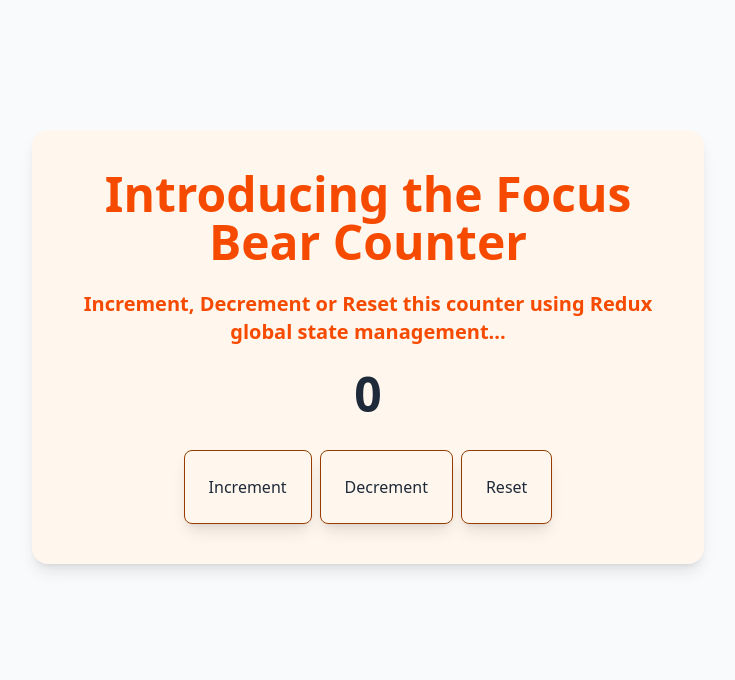
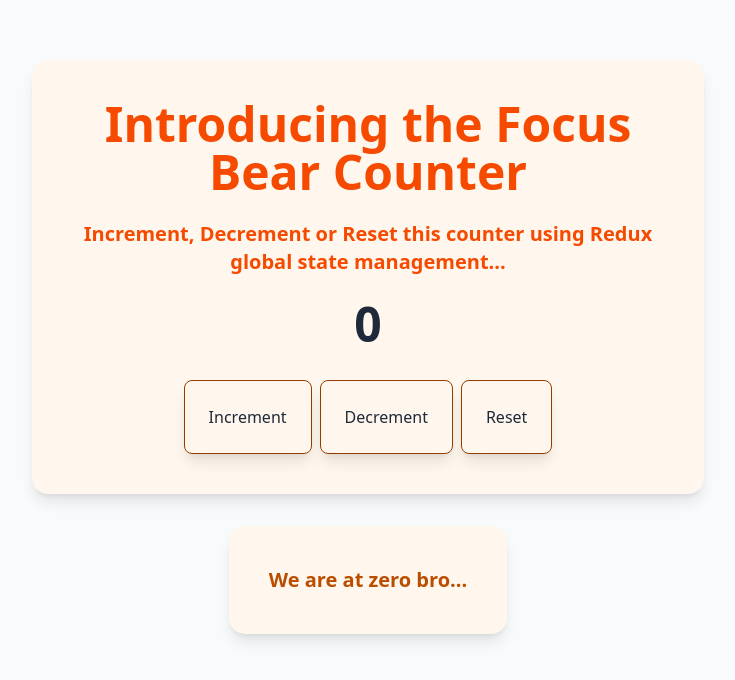
Before and after one commit to StuvanFIT/Focus-Bear-React-Native, a React (Vite) app in the folder milestones/5_React/my-project/: page / in a window 1280 px wide. Shown: the part 937-1617 px from the top of the page, without its empty margins (272-1007 px from the left). Built offline with nearby package versions, Linux system fonts and the light colour scheme.

Commit message:
feat: add CounterMessage and reflection

```diff
--- a/milestones/5_React/my-project/src/redux/counterSlice.js
+++ b/milestones/5_React/my-project/src/redux/counterSlice.js
@@ -1,6 +1,4 @@
 import { createSlice } from "@reduxjs/toolkit";
-
-
 
 const counterSlice = createSlice({
     name: "counter",
@@ -18,11 +16,15 @@
             state.value = 0;
         },
     },
-})
+});
+
+/*
+
+*/
+
+export const selectCounterValue = (state) => state.counter.value;
 
 export const {increment, decrement, reset} = counterSlice.actions;
-
-
 /*
 NEEDED FOR CONNECTING THE SLICE TO THE STORE
 
--- a/milestones/5_React/my-project/src/ui/components/Counter.jsx
+++ b/milestones/5_React/my-project/src/ui/components/Counter/Counter.jsx
@@ -1,16 +1,17 @@
 import React, {useState} from "react";
 import { useSelector, useDispatch } from "react-redux";
-import { increment, decrement, reset } from "../../redux/counterSlice";
+import { increment, decrement, reset, selectCounterValue } from "../../../redux/counterSlice";
+import CounterMessage from "./CounterMessage";
 
 function Counter() {
 
+    const count = useSelector(selectCounterValue);
+    const dispatch = useDispatch(); //react hook that sends redux messages and lets redux know what happened
 
 
-    const count = useSelector((state) => state.counter.value);
-    const dispatch = useDispatch(); //react hook that sends redux messages and lets redux know what happened
 
     return (
-        <div className="min-h-screen flex flex-col justify-center items-center text-gray-800 p-6">
+        <div className="min-h-screen flex flex-col space-y-8 justify-center items-center text-gray-800 p-6">
             <div className="bg-orange-50 rounded-2xl shadow-lg p-10 max-w-2xl text-center">
                 <h1 className="text-4xl md:text-5xl font-extrabold mb-6 text-orange-600">
                     Introducing the Focus Bear Counter
@@ -35,10 +36,9 @@
                     </button>
 
                 </div>
-
-
-
-
+            </div>
+            <div className="bg-orange-50 rounded-2xl shadow-lg p-10 max-w-2xl text-center">
+                <CounterMessage/>
             </div>
         </div>
     )
--- /dev/null
+++ b/milestones/5_React/my-project/src/ui/components/Counter/CounterMessage.jsx
@@ -0,0 +1,30 @@
+import React from "react";
+import { useSelector } from "react-redux";
+import { selectCounterValue } from "../../../redux/counterSlice";
+
+function CounterMessage() {
+
+
+    const count = useSelector(selectCounterValue);
+    let message;
+
+    if (count >10){
+        message = "WE ARE OVER THE NUMBER 10!!!"
+    } else if (count > 0){
+        message= "KEEP GOING!!!"
+    } else if (count === 0){
+        message = "We are at zero bro..."
+    } else {
+        message = "This is the default message"
+    }
+
+    return (
+        <p className="text-xl font-semibold text-amber-700">
+            {message}
+        </p>
+    )
+
+
+}
+
+export default CounterMessage;
--- a/milestones/5_React/my-project/src/ui/pages/Home.jsx
+++ b/milestones/5_React/my-project/src/ui/pages/Home.jsx
@@ -1,6 +1,6 @@
 import React from "react";
 import HelloWorld from  '../components/HelloWorld.jsx'
-import Counter from '../components/Counter.jsx'
+import Counter from '../components/Counter/Counter.jsx'
 import InputList from '../components/InputList.jsx'
 import TestingUseEffect from "../components/TestingUseEffect.jsx";
 import TestingUseMemo from "../components/TestingUseMemo.jsx";
```
Also changed, not shown: 1 other file (tests, documents, lock files or other folders).
